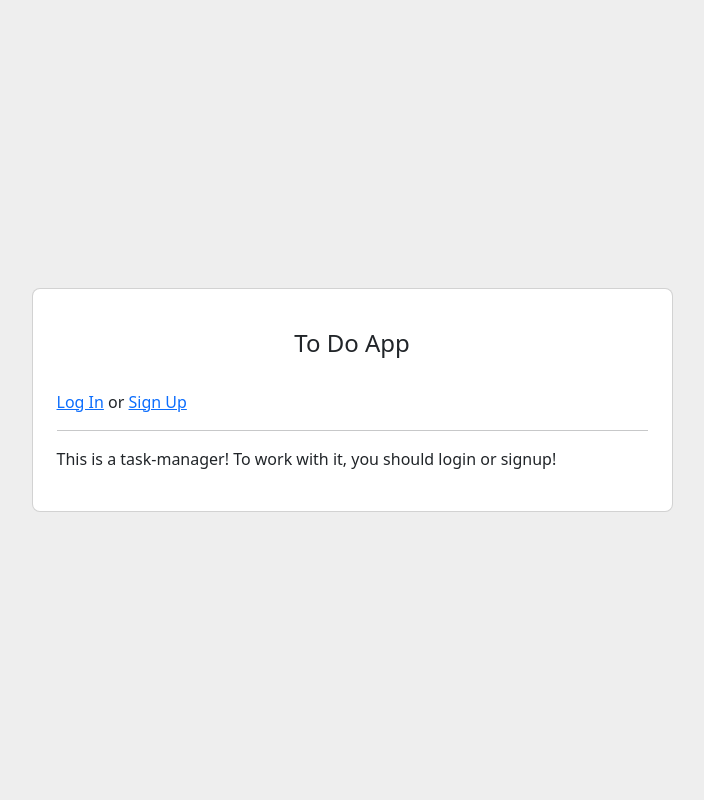
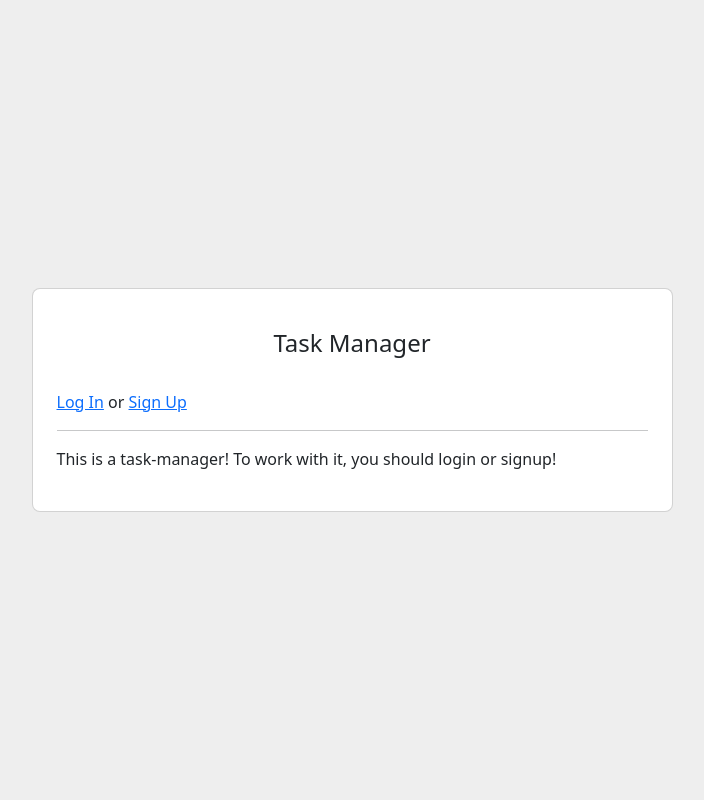
Before and after one commit to BrikozO/TaskManager, a Flask app: page / in a window 1280 px wide. Shown: the whole page, without its empty margins (288-992 px from the left). Run offline with Flask 3, Linux system fonts and the light colour scheme; some libraries are stand-ins or nearby versions.

Commit message:
Finally commit todo APP

```diff
--- a/templates/base.html
+++ b/templates/base.html
@@ -2,7 +2,7 @@
 <html lang="en">
 <head>
     <meta charset="UTF-8">
-    <title>{% if title %}{{ title }}{% else %}ToDo APP {% endif %}</title>
+    <title>{% if title %}{{ title }}{% else %}Task Manager{% endif %}</title>
     {{ bootstrap.load_css() }}
 </head>
 <body>
@@ -13,7 +13,7 @@
         <div class="card rounded-3">
           <div class="card-body p-4">
 
-            <h4 class="text-center my-3 pb-3">To Do App</h4>
+            <h4 class="text-center my-3 pb-3">Task Manager</h4>
             {% if request.path != "/" %}
             <a href="{{ url_for('mainpage') }}">Main page</a>
             {% endif %}
```
